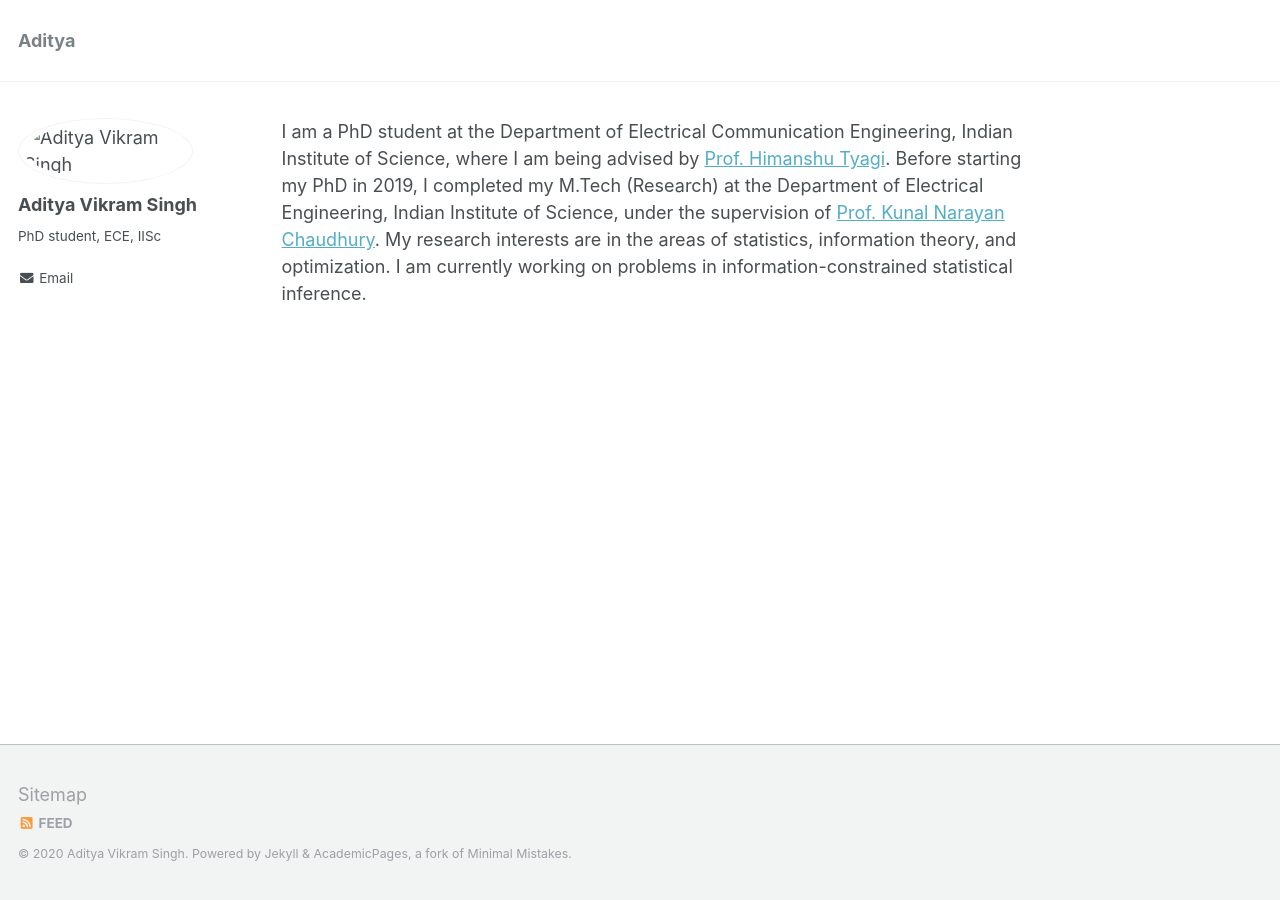
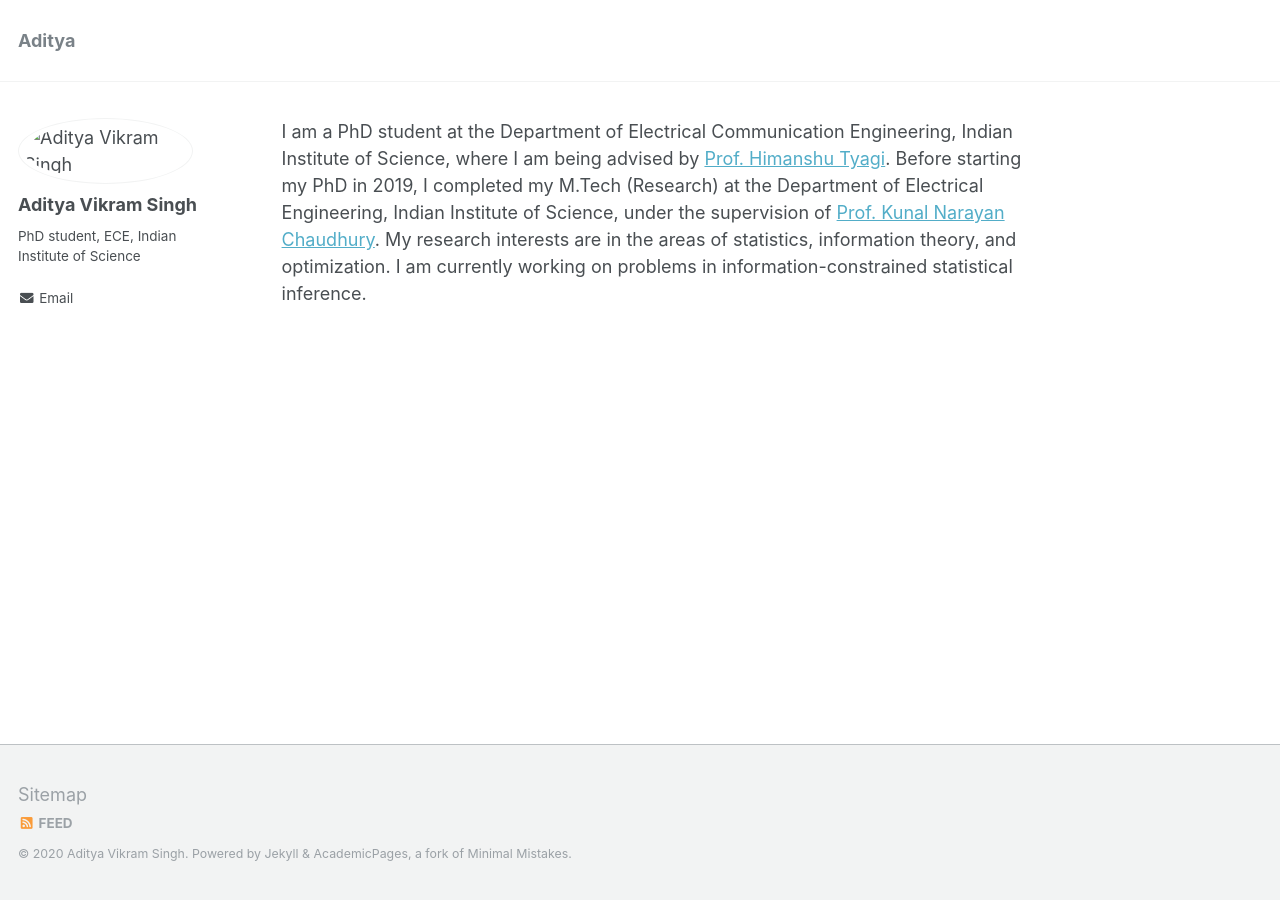
Before and after one commit to aditya-vs/aditya-vs.github.io, a Jekyll site: the page built from _pages/about.md, in a window 1280 px wide. Built offline with Jekyll 4.4.1, drawn with Linux system fonts in a browser that asks for light colours.

Commit message:
Update _config.yml

```diff
--- a/_config.yml
+++ b/_config.yml
@@ -82,7 +82,7 @@ analytics:
 author:
   name             : "Aditya Vikram Singh"
   avatar           : "pic4.jpg"
-  bio              : "PhD student, ECE, IISc"
+  bio              : "PhD student, ECE, Indian Institute of Science"
   location         :
   employer         :
   pubmed           : #"https://www.ncbi.nlm.nih.gov/pubmed/?term=john+snow"
```
